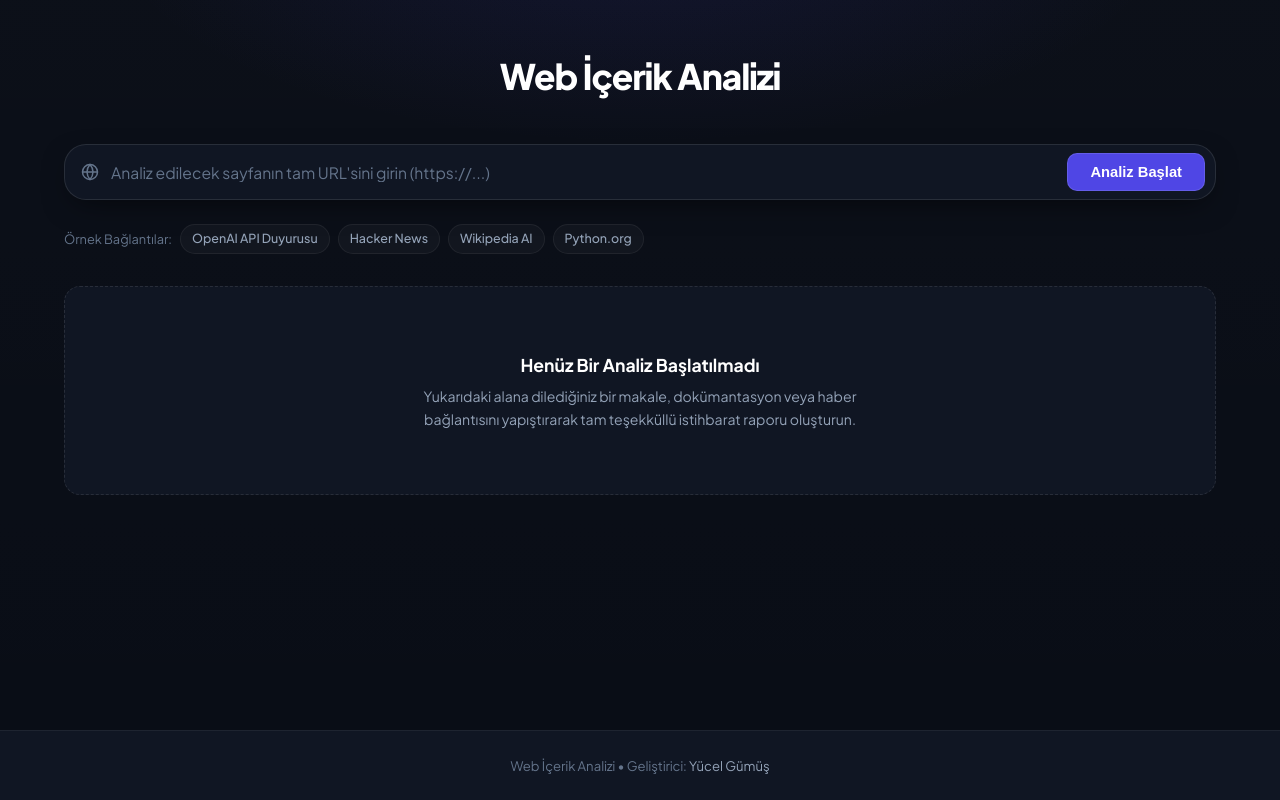
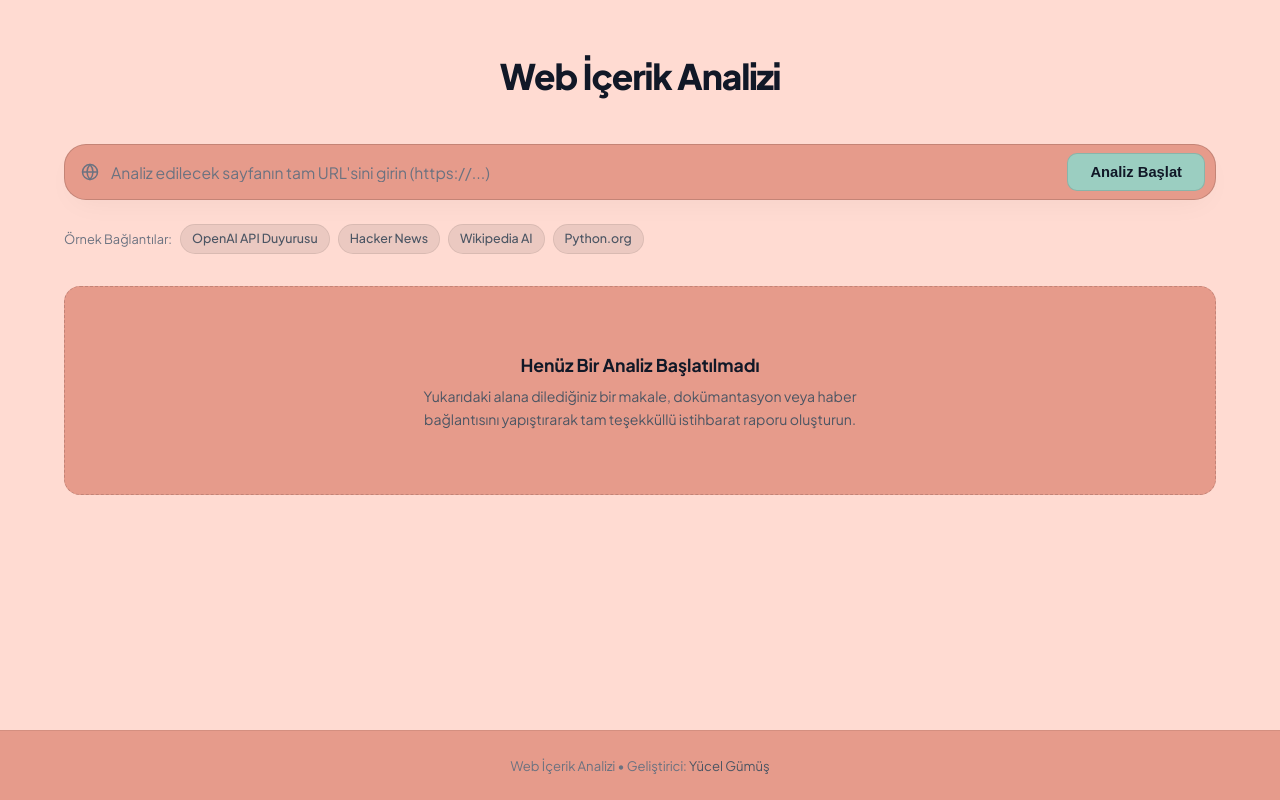
Before and after one commit to yucel-gumus/Firecrawl_MCP-Gemini-LangGraph, a FastAPI app: page / in a window 1280 px wide. Run offline with FastAPI, Linux system fonts and the light colour scheme.

Commit message:
apply 60-30-10 color rule with pastel palette

```diff
--- a/static/css/style.css
+++ b/static/css/style.css
@@ -1,36 +1,36 @@
 :root {
-            --bg-page: #090d16;
-            --bg-surface: #101623;
-            --bg-surface-elevated: #161e30;
-            --bg-surface-hover: #1c263d;
-            --bg-input: #0b0f19;
+    --bg-page: #FFDBD2;
+    --bg-surface: #E69B8B;
+    --bg-surface-elevated: #d18d7e;
+    --bg-surface-hover: #c48275;
+    --bg-input: #FFDBD2;
 
-            --border-subtle: rgba(255, 255, 255, 0.06);
-            --border-default: rgba(255, 255, 255, 0.1);
-            --border-active: rgba(99, 102, 241, 0.5);
+    --border-subtle: rgba(0, 0, 0, 0.08);
+    --border-default: rgba(0, 0, 0, 0.15);
+    --border-active: #9BCEC1;
 
-            --text-title: #ffffff;
-            --text-body: #cbd5e1;
-            --text-muted: #94a3b8;
-            --text-dim: #64748b;
+    --text-title: #111827;
+    --text-body: #1f2937;
+    --text-muted: #4b5563;
+    --text-dim: #6b7280;
 
-            --brand-primary: #4f46e5;
-            --brand-primary-hover: #4338ca;
-            --brand-primary-glow: rgba(79, 70, 229, 0.25);
+    --brand-primary: #9BCEC1;
+    --brand-primary-hover: #7baf9f;
+    --brand-primary-glow: rgba(155, 206, 193, 0.4);
 
-            --accent-blue: #38bdf8;
-            --accent-emerald: #10b981;
-            --accent-amber: #f59e0b;
-            --accent-rose: #f43f5e;
+    --accent-blue: #9BCEC1;
+    --accent-emerald: #9BCEC1;
+    --accent-amber: #9BCEC1;
+    --accent-rose: #E69B8B;
 
-            --font-sans: 'Plus Jakarta Sans', -apple-system, BlinkMacSystemFont, 'Segoe UI', Roboto, sans-serif;
-            --font-mono: 'JetBrains Mono', monospace;
+    --font-sans: "Plus Jakarta Sans", -apple-system, BlinkMacSystemFont, "Segoe UI", Roboto, sans-serif;
+    --font-mono: "JetBrains Mono", monospace;
 
-            --radius-sm: 6px;
-            --radius-md: 10px;
-            --radius-lg: 16px;
-            --radius-xl: 22px;
-        }
+    --radius-sm: 6px;
+    --radius-md: 10px;
+    --radius-lg: 16px;
+    --radius-xl: 22px;
+}
 
         html {
             height: 100%;
@@ -53,9 +53,7 @@
             flex-direction: column;
             line-height: 1.6;
             -webkit-font-smoothing: antialiased;
-            background-image:
-                radial-gradient(ellipse 60% 40% at 50% -10%, rgba(79, 70, 229, 0.12), transparent 70%),
-                linear-gradient(180deg, rgba(255, 255, 255, 0.01) 0%, transparent 100%);
+
         }
 
         /* --- Main Layout Grid --- */
@@ -82,16 +80,16 @@
             background: transparent;
         }
         .workspace-shell::-webkit-scrollbar-thumb {
-            background: rgba(255, 255, 255, 0.1);
+            background: rgba(0, 0, 0, 0.1);
             border-radius: 99px;
         }
         .workspace-shell::-webkit-scrollbar-thumb:hover {
-            background: rgba(255, 255, 255, 0.2);
+            background: rgba(0, 0, 0, 0.2);
         }
         /* Firefox */
         .workspace-shell {
             scrollbar-width: thin;
-            scrollbar-color: rgba(255, 255, 255, 0.1) transparent;
+            scrollbar-color: rgba(0, 0, 0, 0.1) transparent;
         }
 
         /* --- Title Header --- */
@@ -108,7 +106,7 @@
             font-size: 2.2rem;
             font-weight: 800;
             letter-spacing: -0.03em;
-            color: #ffffff;
+            color: var(--text-title);
             text-align: center;
         }
 
@@ -121,14 +119,14 @@
             display: flex;
             align-items: center;
             gap: 12px;
-            box-shadow: 0 10px 30px -10px rgba(0, 0, 0, 0.6);
+            box-shadow: 0 10px 30px -10px rgba(0, 0, 0, 0.05);
             transition: all 0.2s cubic-bezier(0.16, 1, 0.3, 1);
         }
 
         .command-bar:focus-within {
             border-color: var(--brand-primary);
-            box-shadow: 0 0 0 3px var(--brand-primary-glow), 0 10px 30px -10px rgba(0, 0, 0, 0.8);
-            background: #121929;
+            box-shadow: 0 0 0 3px var(--brand-primary-glow), 0 10px 30px -10px rgba(0, 0, 0, 0.1);
+            background: var(--bg-input);
         }
 
         .command-icon {
@@ -142,7 +140,7 @@
             background: transparent;
             border: none;
             outline: none;
-            color: #ffffff;
+            color: var(--text-title);
             font-size: 0.98rem;
             font-family: inherit;
             min-width: 250px;
@@ -154,8 +152,8 @@
 
         .btn-analyze {
             background: var(--brand-primary);
-            color: #ffffff;
-            border: 1px solid rgba(255, 255, 255, 0.12);
+            color: var(--text-title);
+            border: 1px solid rgba(0, 0, 0, 0.12);
             border-radius: var(--radius-md);
             padding: 10px 22px;
             font-size: 0.92rem;
@@ -189,7 +187,7 @@
         }
 
         .preset-tag {
-            background: rgba(255, 255, 255, 0.03);
+            background: rgba(0, 0, 0, 0.08);
             border: 1px solid var(--border-subtle);
             color: var(--text-muted);
             padding: 4px 11px;
@@ -678,7 +676,7 @@
         .empty-placeholder-title {
             font-size: 1.1rem;
             font-weight: 700;
-            color: #ffffff;
+            color: var(--text-title);
             margin-bottom: 6px;
         }
 
```
Also changed, not shown: other parts of static/css/style.css (+29 -29 lines).
